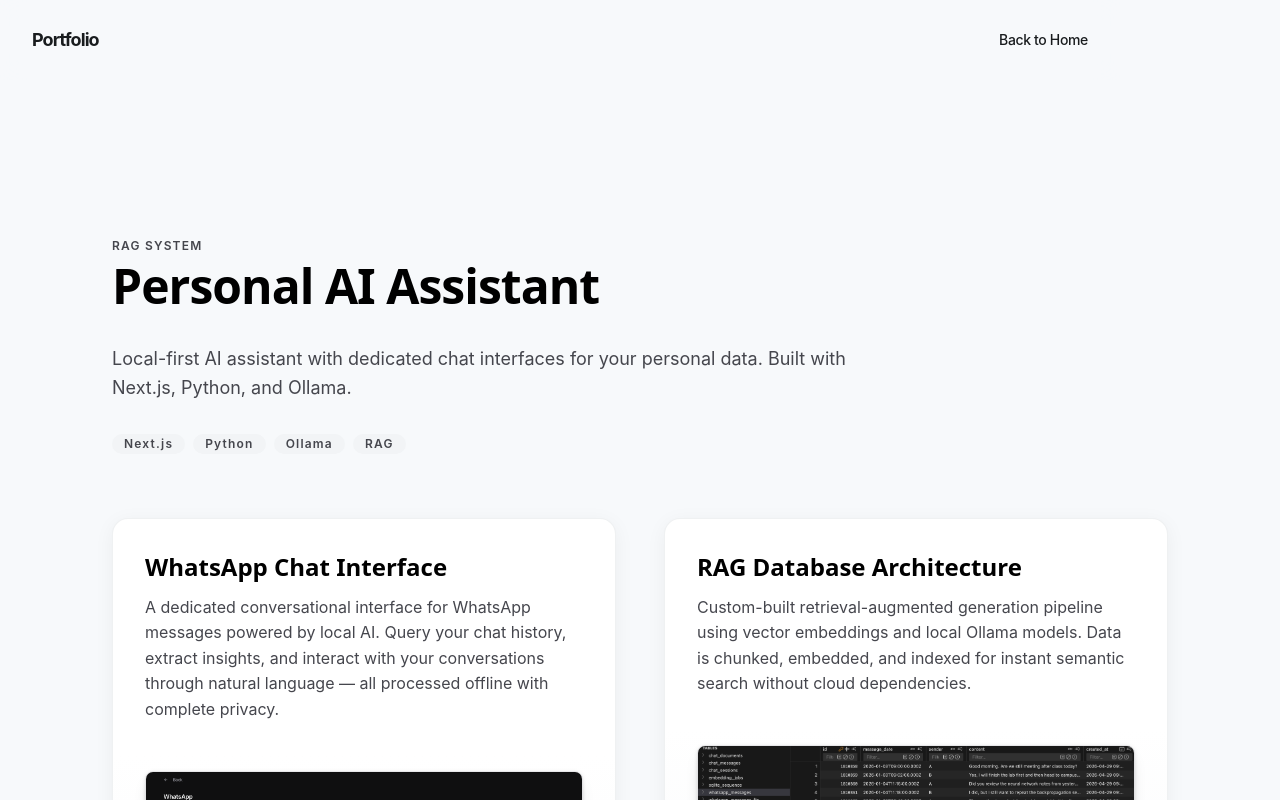
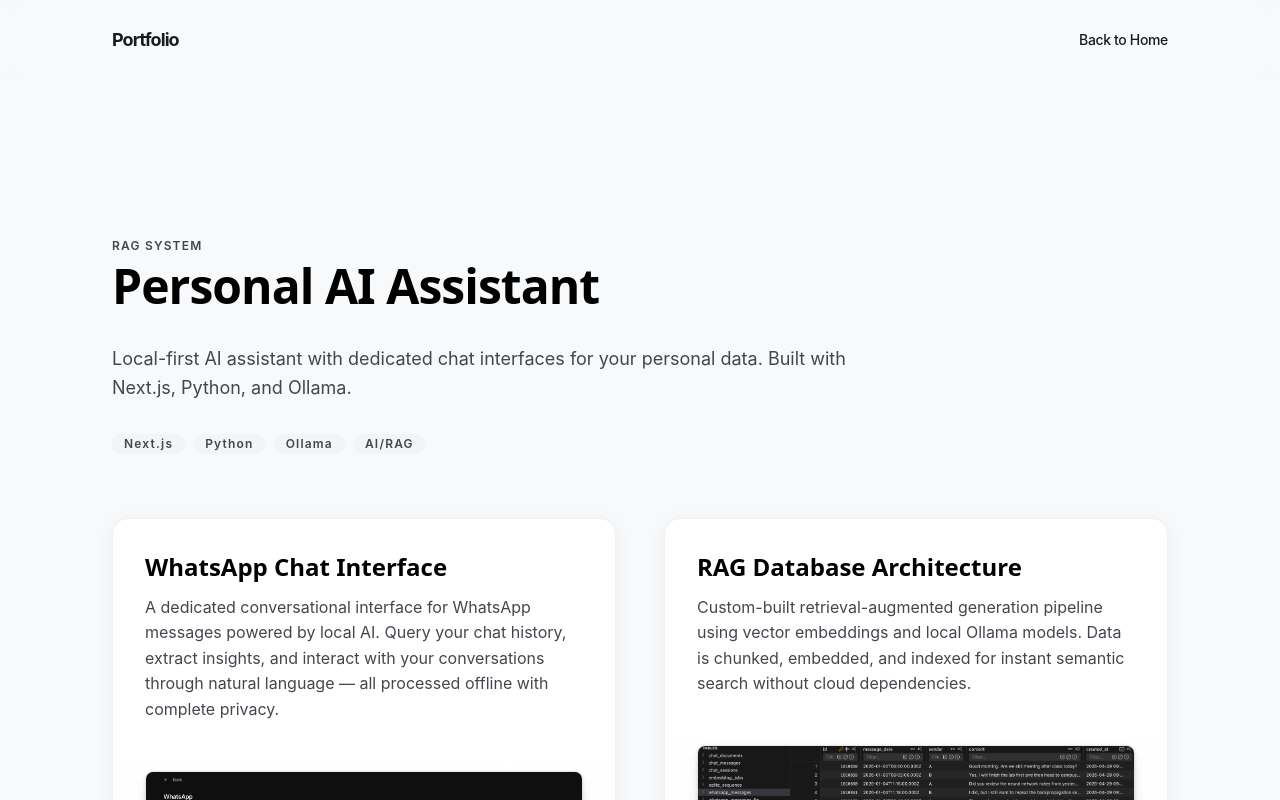
Before and after one commit to Eray-OZ/Portfolio, a React (Vite) app: page /projects/personal-ai-assistant in a window 1280 px wide. Shown: the top 800 px of the page. Built offline with nearby package versions, Linux system fonts and the light colour scheme.

Commit message:
refactor: simplify Contact component UI and standardize header layout across project pages

```diff
--- a/src/components/Contact.jsx
+++ b/src/components/Contact.jsx
@@ -58,9 +58,7 @@ function Contact() {
         <div className="contact-card">
           <div className="contact-card__intro">
             <h2 className="section-title section-title--tight">Let&apos;s Connect</h2>
-            <p className="contact-card__summary">
-              I&apos;m always open to discussing product design work or partnership opportunities.
-            </p>
+
 
             <div className="contact-list">
               <div className="contact-list__item">
@@ -69,12 +67,7 @@ function Contact() {
                 </span>
                 <span>ozeray66@gmail.com</span>
               </div>
-              <div className="contact-list__item">
-                <span className="material-symbols-outlined" aria-hidden="true">
-                  location_on
-                </span>
-                <span>Bandırma, Balıkesir</span>
-              </div>
+
 
               <div className="contact-list__item">
                 <a
--- a/src/pages/projects/NoteBrain.jsx
+++ b/src/pages/projects/NoteBrain.jsx
@@ -8,11 +8,13 @@ function NoteBrain() {
 
   return (
     <div className="bg-surface text-on-surface font-body-md text-body-md min-h-screen pt-20 flex flex-col">
-      <header className="bg-surface/90 backdrop-blur-md font-manrope text-sm font-medium tracking-tight fixed top-0 left-0 w-full flex justify-between items-center px-8 h-20 max-w-[1120px] mx-auto z-50">
-        <Link to="/" className="text-lg font-bold tracking-tighter text-on-surface">Portfolio</Link>
-        <nav className="hidden md:flex gap-6 items-center">
-          <Link to="/" className="text-outline hover:text-on-surface transition-colors active:scale-95 duration-200">Back to Home</Link>
-        </nav>
+      <header className="bg-surface/90 backdrop-blur-md font-manrope text-sm font-medium tracking-tight fixed top-0 left-0 w-full z-50">
+        <div className="flex justify-between items-center px-8 h-20 max-w-[1120px] mx-auto w-full">
+          <Link to="/" className="text-lg font-bold tracking-tighter text-on-surface">Portfolio</Link>
+          <nav className="flex gap-6 items-center">
+            <Link to="/" className="text-outline hover:text-on-surface transition-colors active:scale-95 duration-200">Back to Home</Link>
+          </nav>
+        </div>
       </header>
 
       <main className="flex-grow w-full max-w-container-max mx-auto px-8 py-section-padding mt-10">
--- a/src/pages/projects/PersonalAI.jsx
+++ b/src/pages/projects/PersonalAI.jsx
@@ -38,11 +38,13 @@ function PersonalAI() {
 
   return (
     <div className="bg-surface text-on-surface font-body-md text-body-md min-h-screen pt-20 flex flex-col">
-      <header className="bg-surface/90 backdrop-blur-md font-manrope text-sm font-medium tracking-tight fixed top-0 left-0 w-full flex justify-between items-center px-8 h-20 max-w-[1120px] mx-auto z-50">
-        <Link to="/" className="text-lg font-bold tracking-tighter text-on-surface">Portfolio</Link>
-        <nav className="hidden md:flex gap-6 items-center">
-          <Link to="/" className="text-outline hover:text-on-surface transition-colors active:scale-95 duration-200">Back to Home</Link>
-        </nav>
+      <header className="bg-surface/90 backdrop-blur-md font-manrope text-sm font-medium tracking-tight fixed top-0 left-0 w-full z-50">
+        <div className="flex justify-between items-center px-8 h-20 max-w-[1120px] mx-auto w-full">
+          <Link to="/" className="text-lg font-bold tracking-tighter text-on-surface">Portfolio</Link>
+          <nav className="flex gap-6 items-center">
+            <Link to="/" className="text-outline hover:text-on-surface transition-colors active:scale-95 duration-200">Back to Home</Link>
+          </nav>
+        </div>
       </header>
 
       <main className="flex-grow w-full max-w-container-max mx-auto px-8 py-section-padding mt-10">
@@ -56,7 +58,7 @@ function PersonalAI() {
             <span className="bg-surface-container-low text-on-surface-variant font-label-caps text-label-caps px-3 py-1 rounded-full">Next.js</span>
             <span className="bg-surface-container-low text-on-surface-variant font-label-caps text-label-caps px-3 py-1 rounded-full">Python</span>
             <span className="bg-surface-container-low text-on-surface-variant font-label-caps text-label-caps px-3 py-1 rounded-full">Ollama</span>
-            <span className="bg-surface-container-low text-on-surface-variant font-label-caps text-label-caps px-3 py-1 rounded-full">RAG</span>
+            <span className="bg-surface-container-low text-on-surface-variant font-label-caps text-label-caps px-3 py-1 rounded-full">AI/RAG</span>
           </div>
         </div>
 
--- a/src/pages/projects/SubTracker.jsx
+++ b/src/pages/projects/SubTracker.jsx
@@ -71,11 +71,13 @@ function SubTracker() {
 
   return (
     <div className="bg-surface text-on-surface font-body-md text-body-md min-h-screen pt-20 flex flex-col">
-      <header className="bg-surface/90 backdrop-blur-md font-manrope text-sm font-medium tracking-tight fixed top-0 left-0 w-full flex justify-between items-center px-8 h-20 max-w-[1120px] mx-auto z-50">
-        <Link to="/" className="text-lg font-bold tracking-tighter text-on-surface">Portfolio</Link>
-        <nav className="hidden md:flex gap-6 items-center">
-          <Link to="/" className="text-outline hover:text-on-surface transition-colors active:scale-95 duration-200">Back to Home</Link>
-        </nav>
+      <header className="bg-surface/90 backdrop-blur-md font-manrope text-sm font-medium tracking-tight fixed top-0 left-0 w-full z-50">
+        <div className="flex justify-between items-center px-8 h-20 max-w-[1120px] mx-auto w-full">
+          <Link to="/" className="text-lg font-bold tracking-tighter text-on-surface">Portfolio</Link>
+          <nav className="flex gap-6 items-center">
+            <Link to="/" className="text-outline hover:text-on-surface transition-colors active:scale-95 duration-200">Back to Home</Link>
+          </nav>
+        </div>
       </header>
 
       <main className="flex-grow w-full max-w-container-max mx-auto px-8 py-section-padding mt-10">
```
